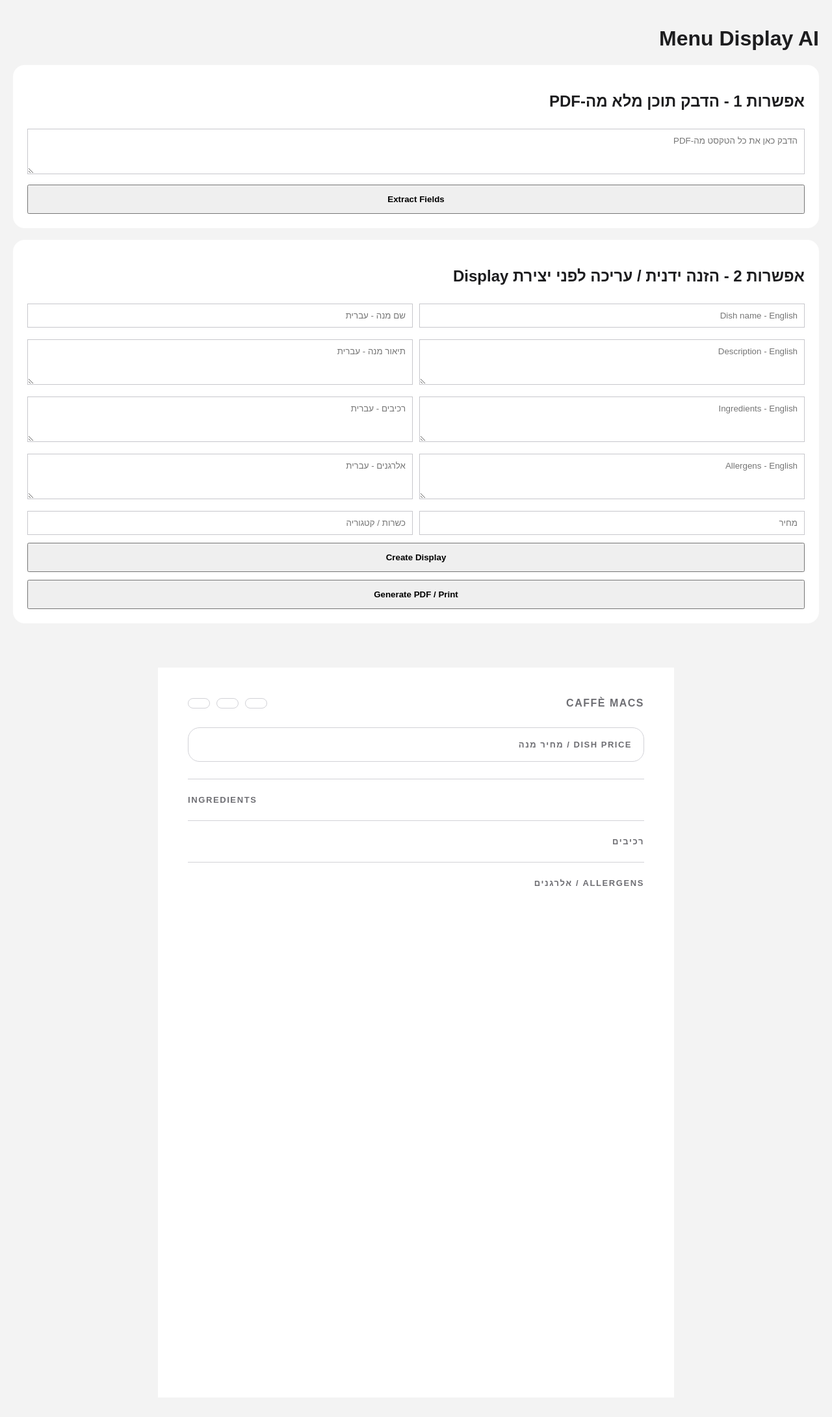
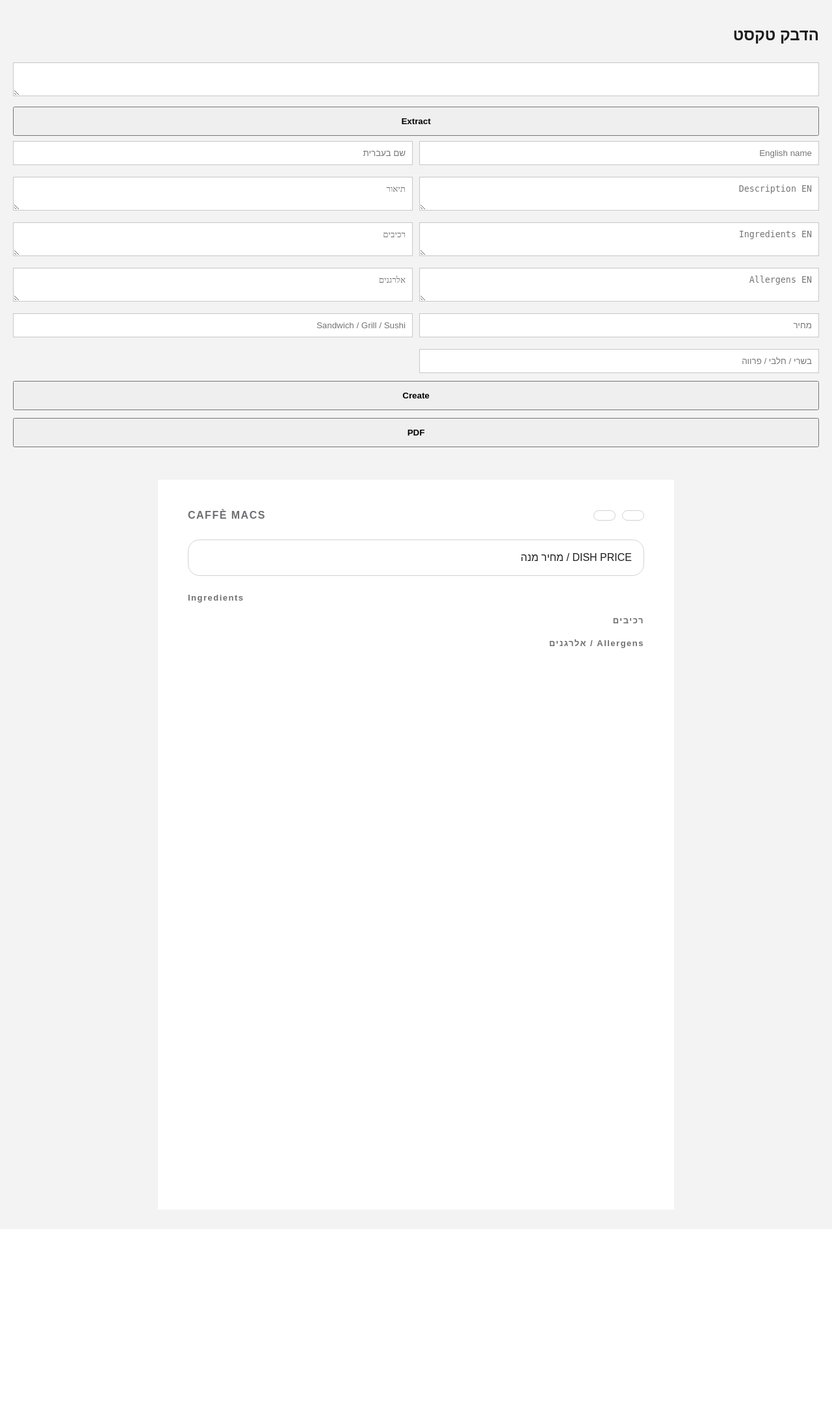
Before and after one commit to roeeza-bot/menu-display-ai, a Flask app: page / in a window 1280 px wide. Shown: the whole page at 65% size. After the commit the page ends 997 px from the top, so only its background shows below. Run offline with Flask 3, Linux system fonts and the light colour scheme.

Commit message:
Update index.html

```diff
--- a/templates/index.html
+++ b/templates/index.html
@@ -29,11 +29,6 @@ textarea, input {
   padding:10px;
   margin-top:8px;
   border:1px solid #c7c7cc;
-  font-family: Arial;
-}
-
-textarea {
-  min-height:70px;
 }
 
 button {
@@ -50,7 +45,7 @@ button {
   gap:10px;
 }
 
-/* FINAL A4 DISPLAY */
+/* DISPLAY */
 .display-page {
   width:794px;
   height:1123px;
@@ -65,10 +60,10 @@ button {
   justify-content:space-between;
   align-items:center;
   margin-bottom:28px;
+  direction:ltr;
 }
 
 .logo {
-  font-size:16px;
   font-weight:800;
   letter-spacing:1.5px;
   color:#6e6e73;
@@ -85,7 +80,24 @@ button {
   padding:7px 16px;
   font-size:14px;
   font-weight:700;
-  color:#5f6368;
+}
+
+.kosher-meat {
+  color:#b42318;
+  border-color:#f0b8b3;
+  background:#fff5f5;
+}
+
+.kosher-dairy {
+  color:#175cd3;
+  border-color:#b2ccff;
+  background:#eff8ff;
+}
+
+.kosher-parve {
+  color:#027a48;
+  border-color:#abefc6;
+  background:#ecfdf3;
 }
 
 .price-box {
@@ -94,15 +106,7 @@ button {
   padding:18px;
   display:flex;
   justify-content:space-between;
-  align-items:center;
   margin-bottom:26px;
-}
-
-.price-label {
-  font-size:13px;
-  font-weight:800;
-  color:#6e6e73;
-  letter-spacing:1.5px;
 }
 
 .price-value {
@@ -110,85 +114,41 @@ button {
   font-weight:900;
 }
 
-hr {
-  border:0;
-  border-top:1px solid #d2d2d7;
-  margin:24px 0;
-}
+.en { direction:ltr; text-align:left; }
+.he { direction:rtl; text-align:right; }
 
-.en {
-  direction:ltr;
-  text-align:left;
-}
-
-.he {
-  direction:rtl;
-  text-align:right;
-}
-
-.title {
-  font-size:34px;
-  line-height:1.05;
-  font-weight:900;
-  margin-bottom:10px;
-}
-
-.desc {
-  font-size:20px;
-  line-height:1.35;
-  margin-bottom:14px;
-}
+.title { font-size:34px; font-weight:900; }
+.desc { font-size:20px; margin:10px 0; }
 
 .section-title {
   font-size:13px;
   font-weight:900;
-  letter-spacing:1.6px;
+  letter-spacing:1.5px;
   color:#6e6e73;
-  text-transform:uppercase;
-  margin-bottom:8px;
+  margin-top:20px;
 }
 
 .ingredients {
   font-size:14px;
-  line-height:1.35;
   color:#4a4a4a;
 }
 
 .allergen-grid {
   display:grid;
-  grid-template-columns:repeat(4, 1fr);
+  grid-template-columns:repeat(4,1fr);
   gap:8px;
 }
 
 .allergen-pill {
   border:1px solid #d2d2d7;
   border-radius:18px;
-  padding:7px 10px;
+  padding:7px;
   text-align:center;
-  font-size:13px;
-  font-weight:800;
+  font-weight:bold;
 }
 
 @media print {
-  @page {
-    size: A4;
-    margin: 0;
-  }
-
-  body {
-    background:white;
-  }
-
-  .app {
-    display:none;
-  }
-
-  .display-page {
-    margin:0;
-    width:794px;
-    height:1123px;
-    padding:46px;
-  }
+  .app { display:none; }
 }
 </style>
 </head>
@@ -196,163 +156,118 @@ hr {
 <body>
 
 <div class="app">
-  <h1>Menu Display AI</h1>
 
-  <div class="box">
-    <h2>אפשרות 1 - הדבק תוכן מלא מה-PDF</h2>
-    <textarea id="raw" placeholder="הדבק כאן את כל הטקסט מה-PDF"></textarea>
-    <button onclick="runExtract()">Extract Fields</button>
+<h2>הדבק טקסט</h2>
+<textarea id="raw"></textarea>
+<button onclick="runExtract()">Extract</button>
+
+<div class="grid">
+<input id="dishNameEn" placeholder="English name">
+<input id="dishNameHe" placeholder="שם בעברית">
+
+<textarea id="descEn" placeholder="Description EN"></textarea>
+<textarea id="descHe" placeholder="תיאור"></textarea>
+
+<textarea id="ingredientsEn" placeholder="Ingredients EN"></textarea>
+<textarea id="ingredientsHe" placeholder="רכיבים"></textarea>
+
+<textarea id="allergensEn" placeholder="Allergens EN"></textarea>
+<textarea id="allergensHe" placeholder="אלרגנים"></textarea>
+
+<input id="price" placeholder="מחיר">
+<input id="station" placeholder="Sandwich / Grill / Sushi">
+<input id="kosher" placeholder="בשרי / חלבי / פרווה">
 </div>
 
-  <div class="box">
-    <h2>אפשרות 2 - הזנה ידנית / עריכה לפני יצירת Display</h2>
+<button onclick="createDisplay()">Create</button>
+<button onclick="window.print()">PDF</button>
 
-    <div class="grid">
-      <input id="dishNameEn" placeholder="Dish name - English">
-      <input id="dishNameHe" placeholder="שם מנה - עברית">
-
-      <textarea id="descEn" placeholder="Description - English"></textarea>
-      <textarea id="descHe" placeholder="תיאור מנה - עברית"></textarea>
-
-      <textarea id="ingredientsEn" placeholder="Ingredients - English"></textarea>
-      <textarea id="ingredientsHe" placeholder="רכיבים - עברית"></textarea>
-
-      <textarea id="allergensEn" placeholder="Allergens - English"></textarea>
-      <textarea id="allergensHe" placeholder="אלרגנים - עברית"></textarea>
-
-      <input id="price" placeholder="מחיר">
-      <input id="kosher" placeholder="כשרות / קטגוריה">
 </div>
 
-    <button onclick="createDisplay()">Create Display</button>
-    <button onclick="generatePDF()">Generate PDF / Print</button>
-  </div>
-</div>
-
-<div class="display-page" id="finalDisplay">
+<div class="display-page">
 
 <div class="top-row">
 <div class="logo">CAFFÈ MACS</div>
+
 <div class="tags">
-      <div class="tag" id="tagCategory"></div>
-      <div class="tag" id="tagCategoryHe"></div>
+<div class="tag" id="tagStation"></div>
 <div class="tag" id="tagKosher"></div>
 </div>
 </div>
 
 <div class="price-box">
-    <div class="price-label">DISH PRICE / מחיר מנה</div>
+<div>DISH PRICE / מחיר מנה</div>
 <div class="price-value" id="priceOut"></div>
 </div>
-
-  <hr>
 
 <div class="en">
 <div class="title" id="nameEnOut"></div>
 <div class="desc" id="descEnOut"></div>
-
 <div class="section-title">Ingredients</div>
 <div class="ingredients" id="ingEnOut"></div>
 </div>
 
-  <hr>
-
 <div class="he">
 <div class="title" id="nameHeOut"></div>
 <div class="desc" id="descHeOut"></div>
-
 <div class="section-title">רכיבים</div>
 <div class="ingredients" id="ingHeOut"></div>
 </div>
 
-  <hr>
-
-  <div>
 <div class="section-title">Allergens / אלרגנים</div>
 <div class="allergen-grid" id="allergensOut"></div>
-  </div>
 
 </div>
 
 <script>
-function safe(value) {
-  return value || "";
+function safe(v){return v||""}
+
+async function runExtract(){
+  const res = await fetch("/extract",{
+    method:"POST",
+    headers:{"Content-Type":"application/json"},
+    body:JSON.stringify({text:raw.value})
+  })
+  const d = await res.json()
+
+  dishNameEn.value = safe(d.dish_name_en)
+  dishNameHe.value = safe(d.dish_name_he)
+  descEn.value = safe(d.description_en)
+  descHe.value = safe(d.description_he)
+  ingredientsEn.value = safe(d.ingredients_en)
+  ingredientsHe.value = safe(d.ingredients_he)
+  allergensEn.value = safe(d.allergens_en)
+  allergensHe.value = safe(d.allergens_he)
 }
 
-function formatPrice(value) {
-  if (!value) return "";
-  value = value.replace("₪", "").trim();
-  return "₪" + value + ".00";
-}
+function createDisplay(){
 
-async function runExtract() {
-  const res = await fetch("/extract", {
-    method:"POST",
-    headers: {"Content-Type":"application/json"},
-    body: JSON.stringify({
-      text: document.getElementById("raw").value
+priceOut.innerText = price.value ? "₪"+price.value+".00":""
+
+tagStation.innerText = station.value
+tagKosher.innerText = kosher.value
+
+tagKosher.className = "tag"
+
+if(kosher.value.includes("בשר")) tagKosher.classList.add("kosher-meat")
+if(kosher.value.includes("חלב")) tagKosher.classList.add("kosher-dairy")
+if(kosher.value.includes("פרווה")) tagKosher.classList.add("kosher-parve")
+
+nameEnOut.innerText = dishNameEn.value
+nameHeOut.innerText = dishNameHe.value
+descEnOut.innerText = descEn.value
+descHeOut.innerText = descHe.value
+ingEnOut.innerText = ingredientsEn.value
+ingHeOut.innerText = ingredientsHe.value
+
+allergensOut.innerHTML=""
+allergensEn.value.split(",").forEach((a,i)=>{
+  const div=document.createElement("div")
+  div.className="allergen-pill"
+  div.innerText=a.trim()+" / "+(allergensHe.value.split(",")[i]||"")
+  allergensOut.appendChild(div)
 })
-  });
 
-  const data = await res.json();
-
-  if (data.error) {
-    alert("Error: " + data.error);
-    return;
-  }
-
-  document.getElementById("dishNameEn").value = safe(data.dish_name_en);
-  document.getElementById("dishNameHe").value = safe(data.dish_name_he);
-  document.getElementById("descEn").value = safe(data.description_en);
-  document.getElementById("descHe").value = safe(data.description_he);
-  document.getElementById("ingredientsEn").value = safe(data.ingredients_en);
-  document.getElementById("ingredientsHe").value = safe(data.ingredients_he);
-  document.getElementById("allergensEn").value = safe(data.allergens_en);
-  document.getElementById("allergensHe").value = safe(data.allergens_he);
-  document.getElementById("kosher").value = safe(data.category);
-
-  createDisplay();
-}
-
-function createDisplay() {
-  const price = document.getElementById("price").value;
-  const kosher = document.getElementById("kosher").value;
-
-  document.getElementById("priceOut").innerText = formatPrice(price);
-
-  document.getElementById("tagCategory").innerText = kosher || "";
-  document.getElementById("tagCategoryHe").innerText = kosher || "";
-  document.getElementById("tagKosher").innerText = kosher || "";
-
-  document.getElementById("nameEnOut").innerText = document.getElementById("dishNameEn").value;
-  document.getElementById("nameHeOut").innerText = document.getElementById("dishNameHe").value;
-
-  document.getElementById("descEnOut").innerText = document.getElementById("descEn").value;
-  document.getElementById("descHeOut").innerText = document.getElementById("descHe").value;
-
-  document.getElementById("ingEnOut").innerText = document.getElementById("ingredientsEn").value;
-  document.getElementById("ingHeOut").innerText = document.getElementById("ingredientsHe").value;
-
-  const allEn = document.getElementById("allergensEn").value.split(",").map(x => x.trim()).filter(Boolean);
-  const allHe = document.getElementById("allergensHe").value.split(",").map(x => x.trim()).filter(Boolean);
-
-  const max = Math.max(allEn.length, allHe.length);
-  const box = document.getElementById("allergensOut");
-  box.innerHTML = "";
-
-  for (let i = 0; i < max; i++) {
-    const pill = document.createElement("div");
-    pill.className = "allergen-pill";
-    pill.innerText = safe(allEn[i]) + (allHe[i] ? " / " + allHe[i] : "");
-    box.appendChild(pill);
-  }
-
-  document.getElementById("finalDisplay").scrollIntoView({behavior:"smooth"});
-}
-
-function generatePDF() {
-  createDisplay();
-  setTimeout(() => window.print(), 300);
 }
 </script>
 
```
Lines whose indentation alone changed are shown as unchanged.
